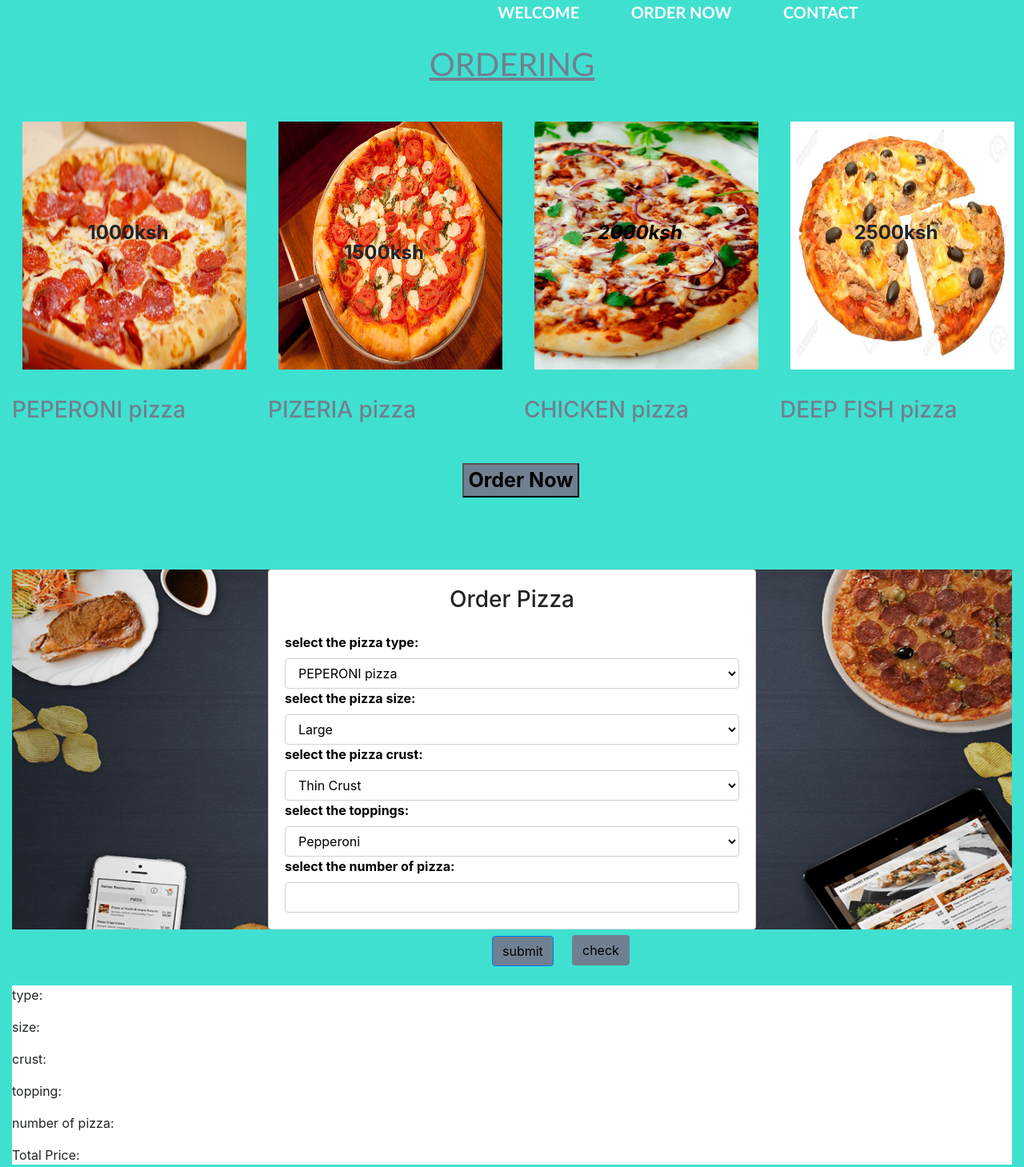
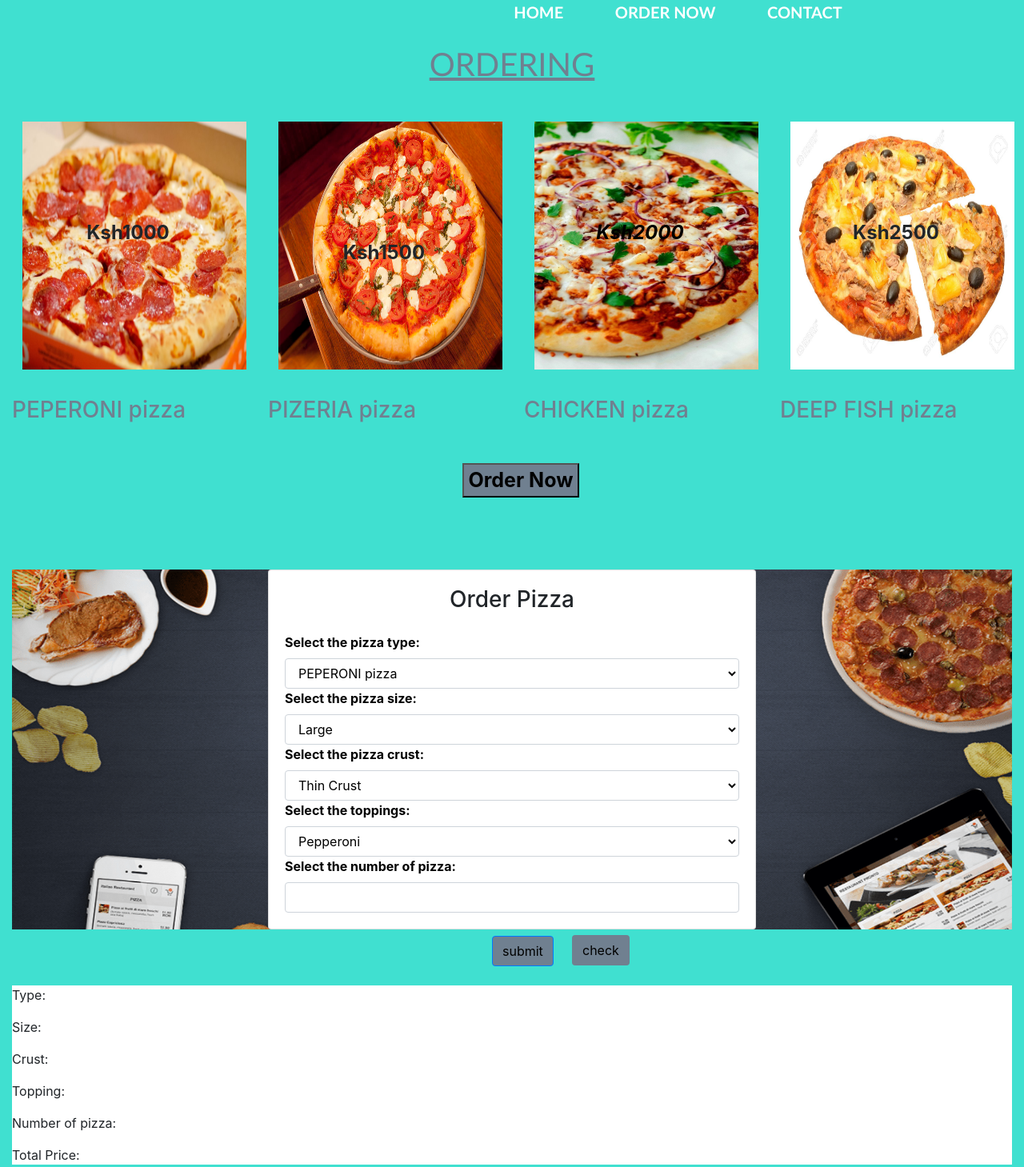
Before and after one commit to Alex20-c/Pizza-Order, a plain HTML site: page file12.html in a window 1280 px wide. Shown: the part 30-1489 px from the top of the page at 80% size. Drawn offline with Linux system fonts and the light colour scheme.

Commit message:
capitalize the first letter

```diff
--- a/file12.html
+++ b/file12.html
@@ -20,7 +20,7 @@
                     <div id="fanny">
                         <nav>
                             <ul>
-                                <li><a href="index.html">WELCOME</a></li>
+                                <li><a href="index.html">HOME</a></li>
 
                                 <li><a href="file12.html">ORDER NOW</a></li>
                                 <li><a href="style.html">CONTACT</a></li>
@@ -40,7 +40,7 @@
                                 hspace="13">
                             <h3><br>PEPERONI pizza</h3>
                             <div id="cost1">
-                                <h4><b>1000ksh</b></h4>
+                                <h4><b>Ksh1000</b></h4>
                             </div>
                         </div>
 
@@ -51,7 +51,7 @@
                             <h3 id=pa><br>PIZERIA pizza</h3>
 
                             <div id="cost2">
-                                <h4><b>1500ksh</b></h4>
+                                <h4><b>Ksh1500</b></h4>
                             </div>
                         </div>
                     </div>
@@ -61,7 +61,7 @@
                                 width="280px" hspace="13">
                             <h3><br>CHICKEN pizza</h3>
                             <div id="cost3">
-                                <h4><b>2000ksh</b></h4>
+                                <h4><b>Ksh2000</b></h4>
                             </div>
                         </div>
                     </div>
@@ -73,7 +73,7 @@
                             <h3><br>DEEP FISH pizza</h3>
 
                             <div id="cost4">
-                                <h4><b>2500ksh</b></h4>
+                                <h4><b>Ksh2500</b></h4>
                             </div>
                         </div>
                     </div>
@@ -94,7 +94,7 @@
                                         <div class="card card-body">
                                             <h3 class="text-center mb-4" id="pizza">Order Pizza</h3>
 
-                                            <label for="sel1"><b>select the pizza type:</b></label>
+                                            <label for="sel1"><b>Select the pizza type:</b></label>
                                             <select class="form-control" id="sel1">
                                                 <option>PEPERONI pizza</option>
                                                 <option>PIZERIA pizza</option>
@@ -102,14 +102,14 @@
                                                 <option>DEEP FISH pizza</option>
 
                                             </select>
-                                            <label for="sel1"><b>select the pizza size:</b></label>
+                                            <label for="sel1"><b>Select the pizza size:</b></label>
                                             <select class="form-control" id="sel2">
                                                 <option>Large</option>
                                                 <option>Medium</option>
                                                 <option>Small</option>
 
                                             </select>
-                                            <label for="sel1"><b>select the pizza crust:</b></label>
+                                            <label for="sel1"><b>Select the pizza crust:</b></label>
                                             <select class="form-control" id="cc">
                                                 <option>Thin Crust</option>
                                                 <option>Thick Crust</option>
@@ -117,7 +117,7 @@
                                                 <option>Crunchy Crust</option>
                                                 <option>No gluten </option>
                                             </select>
-                                            <label for="sel1"><b>select the toppings:</b></label>
+                                            <label for="sel1"><b>Select the toppings:</b></label>
                                             <select class="form-control" id="dd">
                                                 <option>Pepperoni</option>
                                                 <option>Mushrooms</option>
@@ -125,7 +125,7 @@
                                                 <option>Extra cheese</option>
                                                 <option>Black olives</option>
                                             </select>
-                                            <label for="sel1"><b>select the number of pizza:</b></label>
+                                            <label for="sel1"><b>Select the number of pizza:</b></label>
                                             <input type=number class="form-control" id="sel5">
                                         </div>
                                     </div>
@@ -152,12 +152,12 @@
             </ul>
             <div id="show">
                 <h2></h2>
-                <p> type:<spanb class="type"></span></>
+                <p> Type:<spanb class="type"></span></>
                 </p>
-                <p> size:<span class="size"></span></p>
-                <p> crust: <span class="crust"></span></p>
-                <p> topping:<span class="topping"></span></p>
-                <p> number of pizza:<span class="numbers"></span></p>
+                <p> Size:<span class="size"></span></p>
+                <p> Crust: <span class="crust"></span></p>
+                <p> Topping:<span class="topping"></span></p>
+                <p> Number of pizza:<span class="numbers"></span></p>
                 <p> Total Price:<span class="totalPrice"></span></p>
                 <p></p>
                 <ul id="addresses">
```
